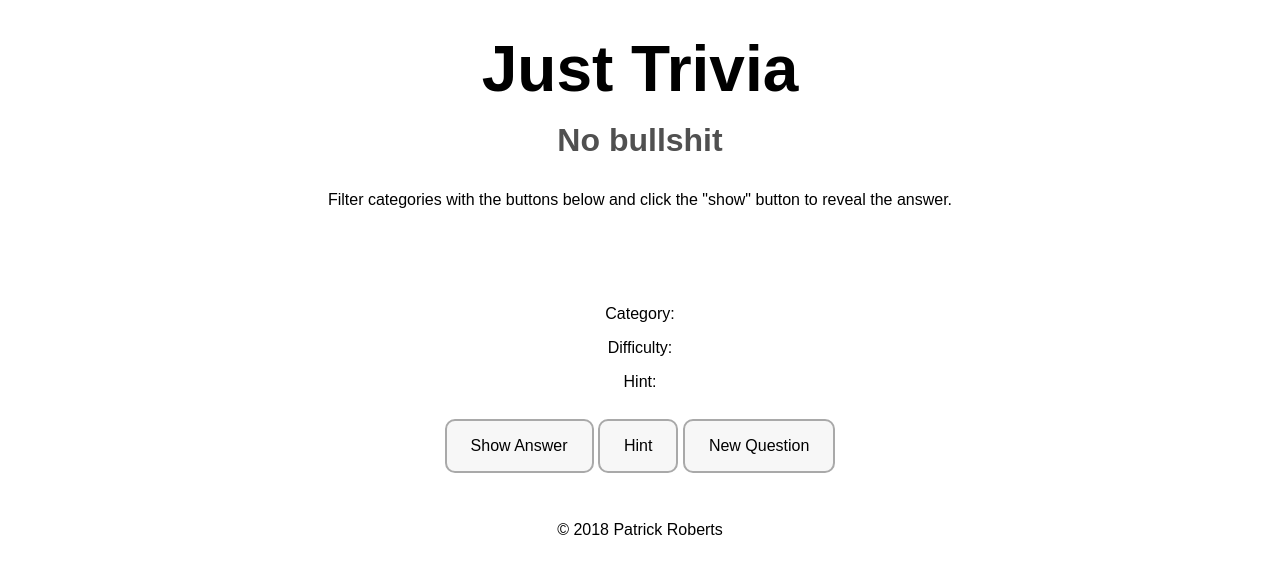
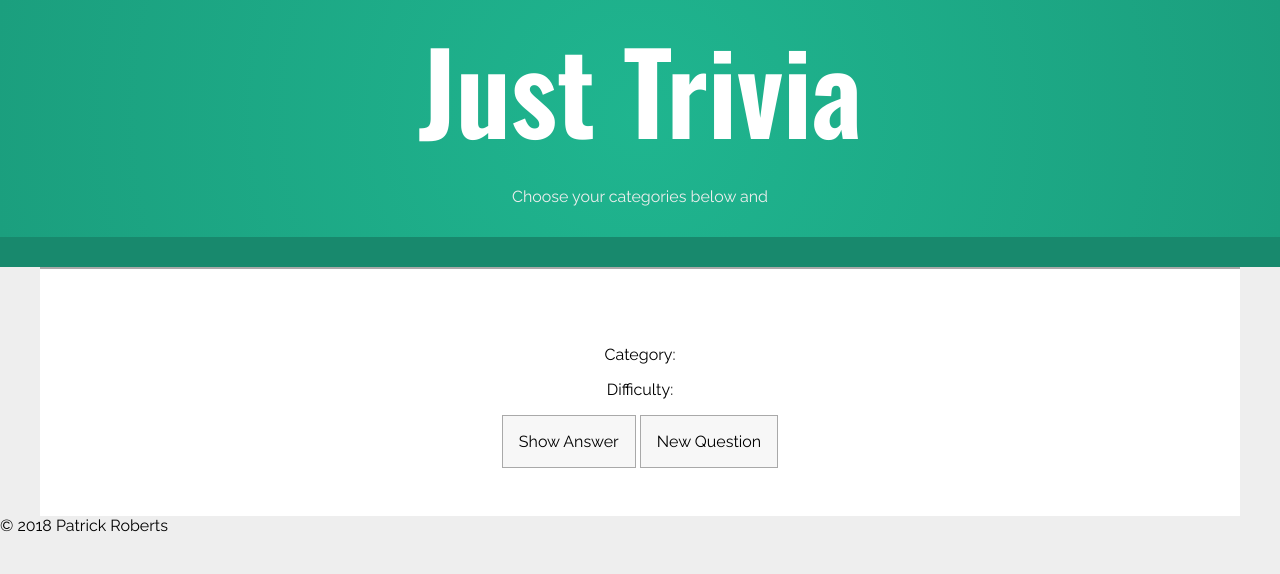
Before and after one commit to PatrickRoberts93/just-trivia, a website: page app/index.html in a window 1280 px wide. Drawn offline with nearby package versions, Linux system fonts and the light colour scheme; no server answers.

Commit message:
initial commit for gh-pages

```diff
--- a/app/index.html
+++ b/app/index.html
@@ -15,6 +15,7 @@
 
         <!-- build:css css/styles.min.css -->
         <link rel="stylesheet" href="css/styles.css">
+        <link href="https://fonts.googleapis.com/css?family=Oswald:400,600|Raleway" rel="stylesheet">
         <!-- endbuild -->
 
     </head>
@@ -23,25 +24,24 @@
         <!-- Add your site or application content here -->
         <header>
           <h1>Just Trivia</h1>
-          <h2>No bullshit</h2>
-          <p>Filter categories with the buttons below and click the "show" button to reveal the answer.</p>
+          <p>Choose your categories below and </p>
         </header>
 
         <main>
           <div class="categories"></div>
           <div class="question-container">
+            <p id="question"></p>
+            <p id="answer"></p>
             <dl class="question-info">
               <dt>Category:</dt>
               <dl id="question-category"></dl>
               <dt>Difficulty:</dt>
               <dl id="question-difficulty"></dl>
-              <dt>Hint:</dt>
+              <dt style="display: none;">Hint:</dt>
               <dl id="question-hint"></dl>
             </dl>
-            <p id="question"></p>
-            <p id="answer"></p>
             <button id="show-answer">Show Answer</button>
-            <button id="hint">Hint</button>
+            <button id="hint" style="display: none;">Hint</button>
             <button id="new-question">New Question</button>
           </div>
         </main>
--- a/app/sass/base/_base.scss
+++ b/app/sass/base/_base.scss
@@ -9,20 +9,24 @@ html {
 
 body {
   font-size: 16px;
-  max-width: 1200px;
-  margin: 0 auto;
-  text-align: center;
+  font-family: $body-font;
+  background-color: #EEE;
   // use below syntax for svg
   // background-image: svg("svg-name", "[fill]: #cccccc");
 }
 
+h1, h2, h3, h4, h5 {
+  font-family: $heading-font;
+}
+
 h1 {
-  font-size: 4em;
-  margin: 0 0 0.25em 0;
+  font-size: 7em;
+  margin: 0 0 0.4em 0;
+  color: #FFF;
 }
 
 h2 {
   font-size: 2em;
-  color: #505050;
+  color: #DDD;
   margin: 0 0 1em 0;
 }
--- a/app/sass/base/_reset.scss
+++ b/app/sass/base/_reset.scss
@@ -16,6 +16,7 @@ html {
 h1, h2, h3, h4, h5, h6, ul, li, p, blockquote {
   margin: 0;
   padding: 0;
+  line-height: 1;
 }
 
 // Removes all decimals and discs from li
--- a/app/sass/components/_buttons.scss
+++ b/app/sass/components/_buttons.scss
@@ -6,19 +6,18 @@
 button {
 
   background-color: #F7F7F7;
-  border: 2px solid #A9A9A9;
-  border-radius: 10px;
-  padding: 1em 1.5em;
+  border: 1px solid #A9A9A9;
+  padding: 1em;
   transition: all 200ms;
 
   &.category {
     font-size: 0.75em;
-    margin: 0 .5em .5em;
+    white-space: nowrap;
 
     &.active {
       color: #FFF;
-      background-color: #FF3333;
-      border-color: #CC0000;
+      background-color: $success-color;
+      border-color: darken($success-color, 10%);
     }
 
   }
--- /dev/null
+++ b/app/sass/layouts/_categories.scss
@@ -0,0 +1,10 @@
+.categories {
+  display: flex;
+  flex-wrap: wrap;
+  border: 1px solid #A9A9A9;
+
+  & button.category {
+    flex: 1;
+  }
+
+}
--- a/app/sass/layouts/_header.scss
+++ b/app/sass/layouts/_header.scss
@@ -4,5 +4,13 @@
 // ==========
 
 header {
-  padding: 2em;
+  background: radial-gradient(circle at center, $theme-color 0, darken($theme-color, 5%) 100%);
+  padding: 2em 1.25em;
+  text-align: center;
+  border-bottom: 30px solid darken($theme-color, 10%);
+
+  & p {
+    color: #EEE;
+  }
+
 }
--- /dev/null
+++ b/app/sass/layouts/_main.scss
@@ -0,0 +1,5 @@
+main {
+  background-color: #FFF;
+  max-width: $site-width;
+  margin: 0 auto;
+}
--- a/app/sass/layouts/_question.scss
+++ b/app/sass/layouts/_question.scss
@@ -1,5 +1,8 @@
 .question-container {
   padding: 3em;
+  max-width: $site-width;
+  margin: 0 auto;
+  text-align: center;
 
   p {
     font-size: 1.75em;
@@ -7,6 +10,7 @@
 
     &#answer {
       opacity: 0;
+      color: $success-color;
     }
 
   }
--- a/app/sass/styles.scss
+++ b/app/sass/styles.scss
@@ -31,6 +31,9 @@
 @import "layouts/header";
 @import "layouts/navigation";
 @import "layouts/question";
+@import "layouts/main";
+@import "layouts/categories";
+
 
 
 // Components
--- a/app/sass/utils/_variables.scss
+++ b/app/sass/utils/_variables.scss
@@ -13,3 +13,13 @@ $breakpoints: (
   'large':  ( min-width: 1200px ),
   'custom': ( min-height:  40em )
 );
+
+$site-width: 1200px;
+
+$theme-color: #1FB58F;
+$highlight-color: #EAB126;
+$success-color: #24AA47;
+$fail-color: #F24C4E;
+
+$heading-font: 'Oswald', sans-serif;
+$body-font: 'Raleway', sans-serif;
```
Also changed, not shown: app/css/styles.css, dist/css/styles.min.css (deleted), dist/index.html, dist/js/jquery.min.js (deleted), dist/js/main.min.js (deleted).
